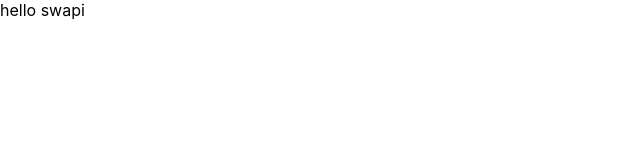
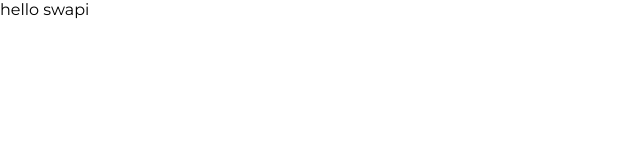
Before and after one commit to sezarthiago/swapi, a React (Create React App) app: page / in a window 1280 px wide. Shown: the top 160 px of the page, without its empty margins (0-640 px from the left). Built offline with nearby package versions, Linux system fonts and the light colour scheme.

Commit message:
feat: add Montserrat font

```diff
--- a/public/index.html
+++ b/public/index.html
@@ -3,6 +3,10 @@
   <head>
     <meta charset="utf-8" />
     <link rel="icon" href="%PUBLIC_URL%/favicon.ico" />
+    <link
+      href="https://fonts.googleapis.com/css2?family=Montserrat:wght@400;700&display=swap"
+      rel="stylesheet"
+    />
     <meta name="viewport" content="width=device-width, initial-scale=1" />
     <meta name="theme-color" content="#000000" />
     <meta name="description" content="SWAPI" />
--- a/src/index.css
+++ b/src/index.css
@@ -1,13 +1,6 @@
 body {
   margin: 0;
-  font-family: -apple-system, BlinkMacSystemFont, 'Segoe UI', 'Roboto', 'Oxygen',
-    'Ubuntu', 'Cantarell', 'Fira Sans', 'Droid Sans', 'Helvetica Neue',
-    sans-serif;
+  font-family: 'Montserrat', sans-serif;
   -webkit-font-smoothing: antialiased;
   -moz-osx-font-smoothing: grayscale;
 }
-
-code {
-  font-family: source-code-pro, Menlo, Monaco, Consolas, 'Courier New',
-    monospace;
-}
```
